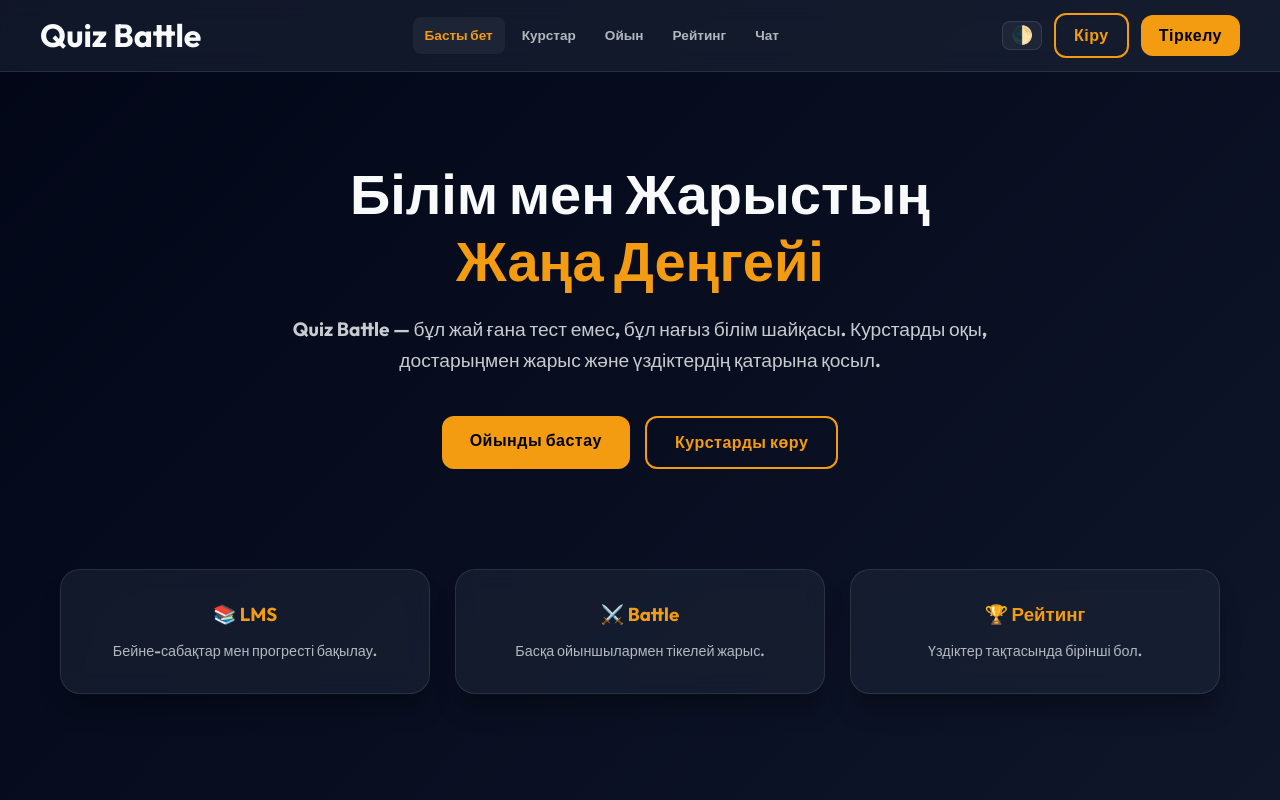
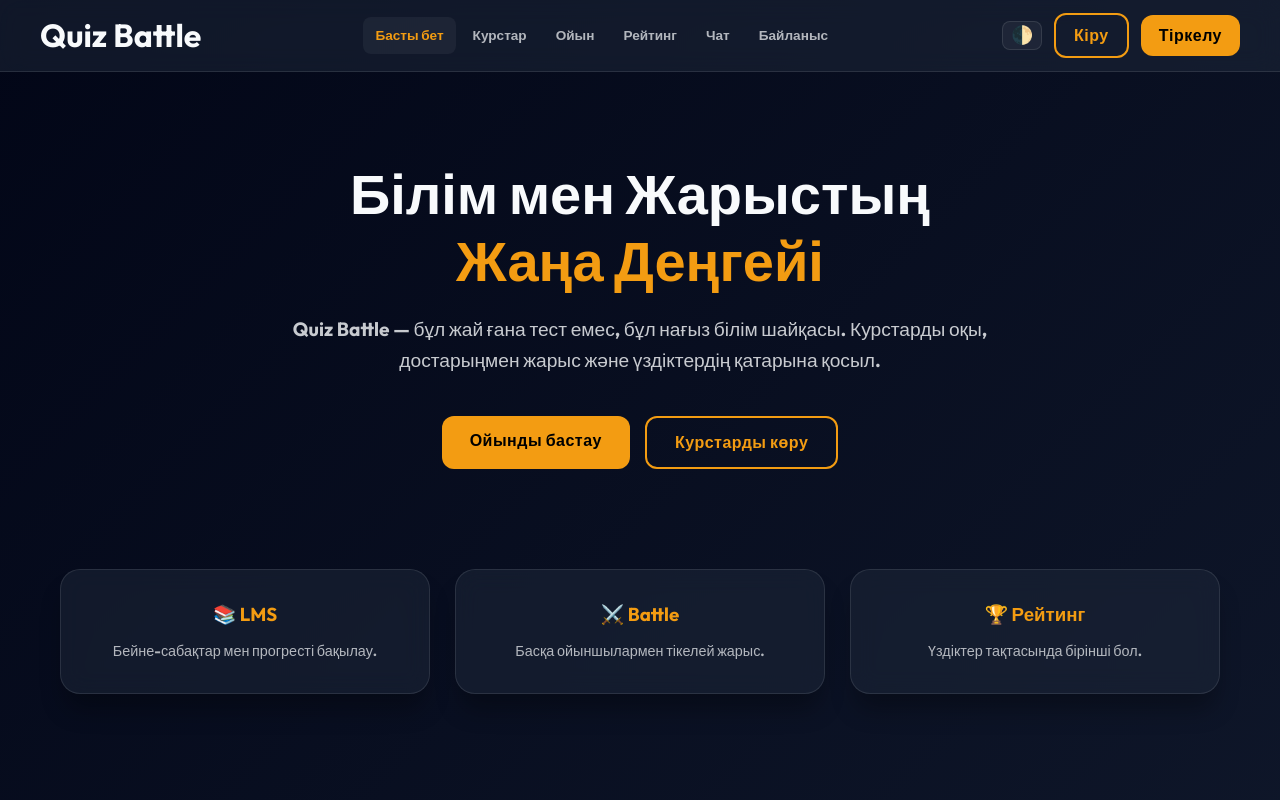
Before and after one commit to Abai-code/quiz-battle, a React (Vite) app in the folder frontend/: page / in a window 1280 px wide. Shown: the top 800 px of the page. Built offline with nearby package versions, Linux system fonts and the light colour scheme.

Commit message:
Restore Contact link in menu

```diff
--- a/frontend/src/components/Header.jsx
+++ b/frontend/src/components/Header.jsx
@@ -87,6 +87,7 @@ function Header({ toggleTheme }) {
             <span className="badge-count">{unreadCounts.total}</span>
           )}
         </NavLink>
+        <NavLink to="/contact">Байланыс</NavLink>
 
         {(user?.role === 'teacher' || user?.role === 'admin') && (
           <div className="admin-group" style={{ display: 'flex', gap: '10px', marginLeft: '10px', paddingLeft: '10px', borderLeft: '1px solid var(--border-color)' }}>
```
